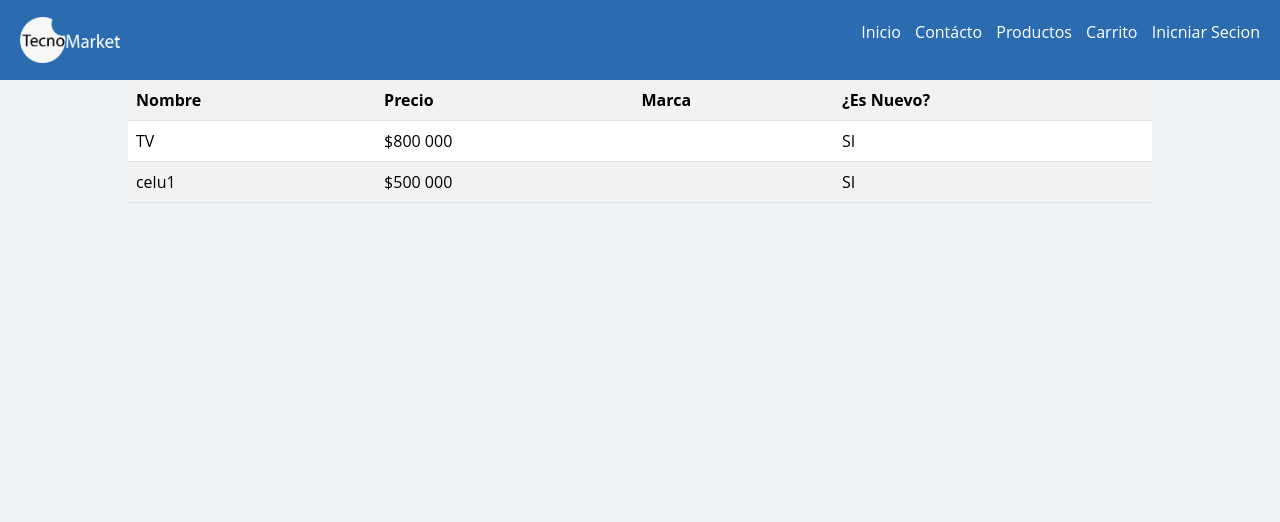
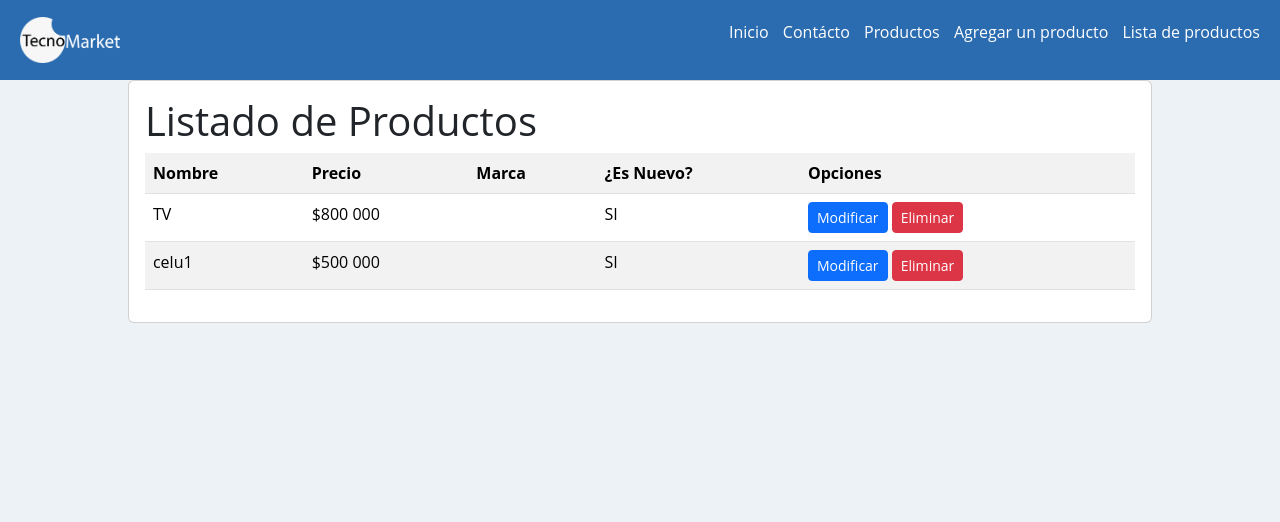
Before and after one commit to amorfitho/ev3_progra_web, a Django app: page /lista-producto/ in a window 1280 px wide. Shown: the top 522 px of the page. Run offline with Django 5.2, Linux system fonts and the light colour scheme; data comes from the database, SQL or seed files in the repository; both versions use the stored data as it was after the commit.

Commit message:
eliminar productos
se puede modificar y eliminar productos

```diff
--- a/tecno/templates/tecno/base.html
+++ b/tecno/templates/tecno/base.html
@@ -34,10 +34,10 @@
                         <a href="{% url 'productos' %}">Productos</a>
                     </li>
                     <li>
-                        <a href="{% url 'carrito' %}">Carrito</a>
+                        <a href="{% url 'agregar_producto' %}">Agregar un producto</a>
                     </li>
                     <li>
-                        <a href="{% url 'usuario1' %}">Inicniar Secion</a>
+                        <a href="{% url 'lista_producto' %}">Lista de productos</a>
                     </li>
                 </ul>
             </nav>
--- a/tecno/templates/tecno/producto/agregar.html
+++ b/tecno/templates/tecno/producto/agregar.html
@@ -7,9 +7,9 @@
 {% load crispy_forms_tags %}
 
 <div class="row">
-
+    <h1>Agergar un Producto</h1>
     <div class="card">
-        <div class="card body">
+        <div class="card-body">
 
             <form action="" method="post" enctype="multipart/form-data">
 
--- a/tecno/templates/tecno/producto/lista.html
+++ b/tecno/templates/tecno/producto/lista.html
@@ -4,6 +4,9 @@
 
 {% block contenido %}
 {% load humanize %}
+<div class="card">
+    <div class="card-body">
+        <h1>Listado de Productos</h1>
         <table class="table table-striped table-hover table-resposive-sm">
 
             <tr>
@@ -11,6 +14,8 @@
                 <th>Precio</th>
                 <th>Marca</th>
                 <th>¿Es Nuevo?</th>
+                <th>Opciones</th>
+
 
             </tr>
 
@@ -26,12 +31,15 @@
                     NO
                     {%endif%}
                 </td>
-
+                <td>
+                    <a href="{% url 'modificar_producto' p.id  %}"  class="btn btn-primary btn-sm">Modificar</a>
+                    <a href="{% url 'eliminar_producto' p.id  %}"  class="btn btn-danger btn-sm">Eliminar</a>
+                </td>
             </tr>
             {% endfor %}
-
-
         </table>
+    </div>
+</div>
 
 
 
--- a/tecno/templates/tecno/producto/modificar.html
+++ b/tecno/templates/tecno/producto/modificar.html
@@ -7,9 +7,9 @@
 {% load crispy_forms_tags %}
 
 <div class="row">
-
+    <h1>modificar un Producto</h1>
     <div class="card">
-        <div class="card body">
+        <div class="card-body">
 
             <form action="" method="post" enctype="multipart/form-data">
 
--- a/tecno/urls.py
+++ b/tecno/urls.py
@@ -1,5 +1,5 @@
 from django.urls import path
-from . views import index, contacto, productos,carrito,usuario1,usuario2,agregar_producto,lista_productos
+from . views import index, contacto, productos,carrito,usuario1,usuario2,agregar_producto,lista_productos, modificar_producto, eliminar_producto
 
 
 urlpatterns = [
@@ -10,6 +10,8 @@ urlpatterns = [
     path('usuario1/', usuario1, name="usuario1"),
     path('usuario2/', usuario2, name="usuario2"),
     path('agregar-producto/', agregar_producto, name="agregar_producto"),
-    path('lista-producto/', lista_productos, name="lista_producto")
+    path('lista-producto/', lista_productos, name="lista_producto"),
+    path('modificar-producto/<id>/', modificar_producto, name="modificar_producto"),
+    path('eliminar-producto/<id>/', eliminar_producto, name="eliminar_producto"),
 
 ]
--- a/tecno/views.py
+++ b/tecno/views.py
@@ -1,4 +1,4 @@
-from django.shortcuts import render
+from django.shortcuts import render, redirect, get_object_or_404
 from .models import Producto
 from .forms import ContactoForm, ProductoForm
 # Create your views here.
@@ -64,3 +64,26 @@ def lista_productos(request):
     }
 
     return render(request,'tecno/producto/lista.html', data)
+#-------------------------------------------------------------------------------------------
+def modificar_producto(request, id):
+
+    producto = get_object_or_404(Producto, id=id)
+
+    data = {
+        'form': ProductoForm(instance=producto)
+    }
+
+    if request.method == 'POST':
+        formulario = ProductoForm(data=request.POST, instance=producto, files=request.FILES)
+        if formulario.is_valid():
+            formulario.save()
+            return redirect(to="lista_producto")
+        data["form"] = formulario
+
+
+    return render(request,'tecno/producto/modificar.html',data)
+#-------------------------------------------------------------------------------------------
+def eliminar_producto(request, id):
+    producto = get_object_or_404(Producto, id=id)
+    producto.delete()
+    return redirect(to="lista_producto")
```
Also changed, not shown: db.sqlite3, media/productos/cart-item1_ewD5hS0.jpg (added), media/productos/cart-item1_oXpaoQp.jpg (added). Lines whose indentation alone changed are shown as unchanged.
